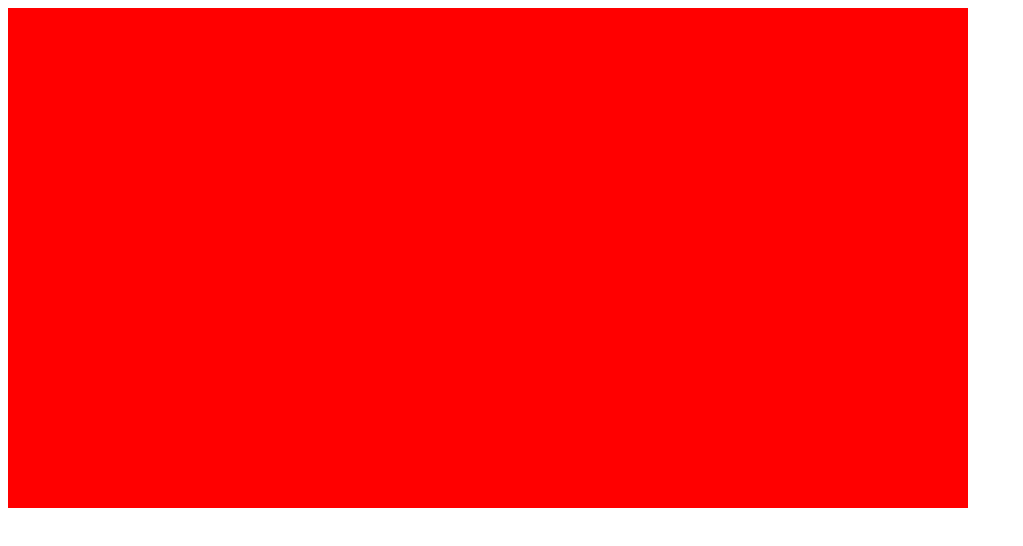
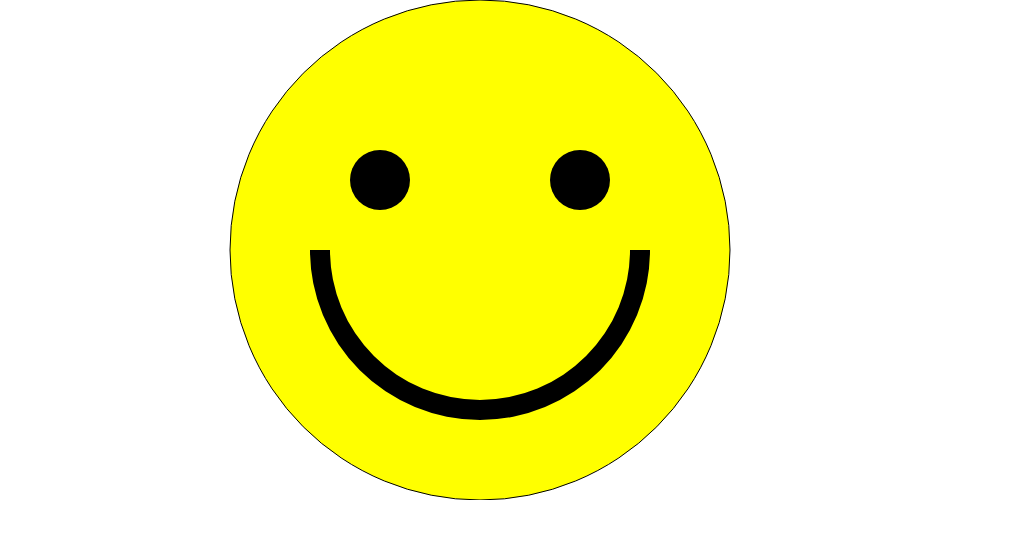
Before and after one commit to tatenodev/data_visualization_d3js, a plain HTML site: page shaps_svg_css/index.html in a window 1280 px wide. Shown: the whole page, without its empty margins (0-1023 px from the left). Drawn offline with nearby package versions, Linux system fonts and the light colour scheme.

Commit message:
追加：shaps_svg_css index.js

```diff
--- a/shaps_svg_css/index.html
+++ b/shaps_svg_css/index.html
@@ -5,15 +5,13 @@
   <meta name="viewport" content="width=device-width, initial-scale=1.0">
   <meta http-equiv="X-UA-Compatible" content="ie=edge">
   <title>let's make a face with D3.js</title>
+  <link rel="stylesheet" href="./styles.css">
   <script src="https://unpkg.com/d3@5.6.0/dist/d3.min.js"></script>
 </head>
 <body>
   <svg width="960" height="500">
 
   </svg>
-  <script>
-    const svg = d3.select('svg');
-    svg.style('background', 'red');
-  </script>
+  <script type="module" src="./index.js"></script>
 </body>
 </html>
--- /dev/null
+++ b/shaps_svg_css/index.js
@@ -0,0 +1,39 @@
+const svg = d3.select('svg');
+
+const width = +svg.attr('width');
+const height = +svg.attr('height');
+
+const circle = svg.append('circle')
+  .attr('r', height / 2)
+  .attr('cx', width / 2)
+  .attr('cy', 500/2)
+  .attr('fill', 'yellow')
+  .attr('stroke', 'black');
+
+const eyeSpacing = 100;
+const eyeYOffset = -70;
+
+const leftEye = svg.append('circle')
+.attr('r', 30)
+.attr('cx', width / 2 - eyeSpacing)
+.attr('cy', 500/2 + eyeYOffset)
+.attr('fill', 'yellow')
+.attr('fill', 'black');
+
+const rightEye = svg.append('circle')
+.attr('r', 30)
+.attr('cx', width / 2 + eyeSpacing)
+.attr('cy', 500/2 + eyeYOffset)
+.attr('fill', 'yellow')
+.attr('fill', 'black');
+
+const g = svg.append('g')
+  .attr('transform', `translate(${width/2},${height/2})`);
+
+const mouth = g.append('path')
+  .attr('d', d3.arc()({
+    innerRadius: 150,
+    outerRadius: 170,
+    startAngle: Math.PI / 2,
+    endAngle: Math.PI * 3/2
+  }));
```
